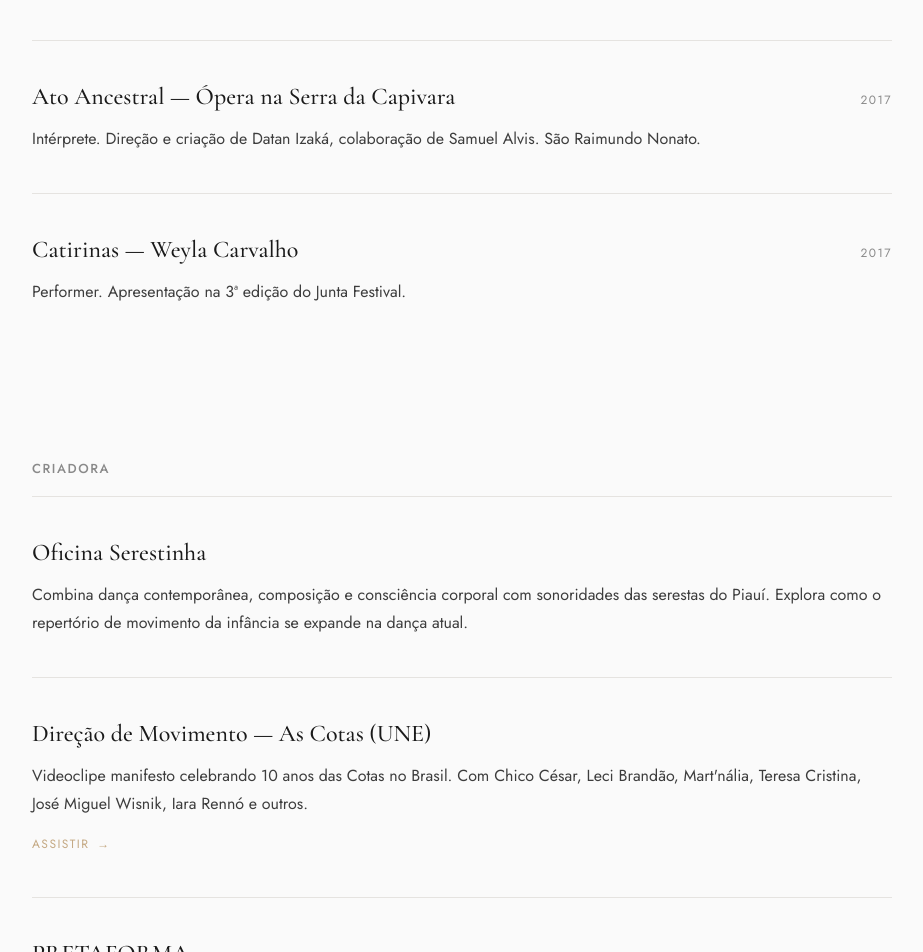
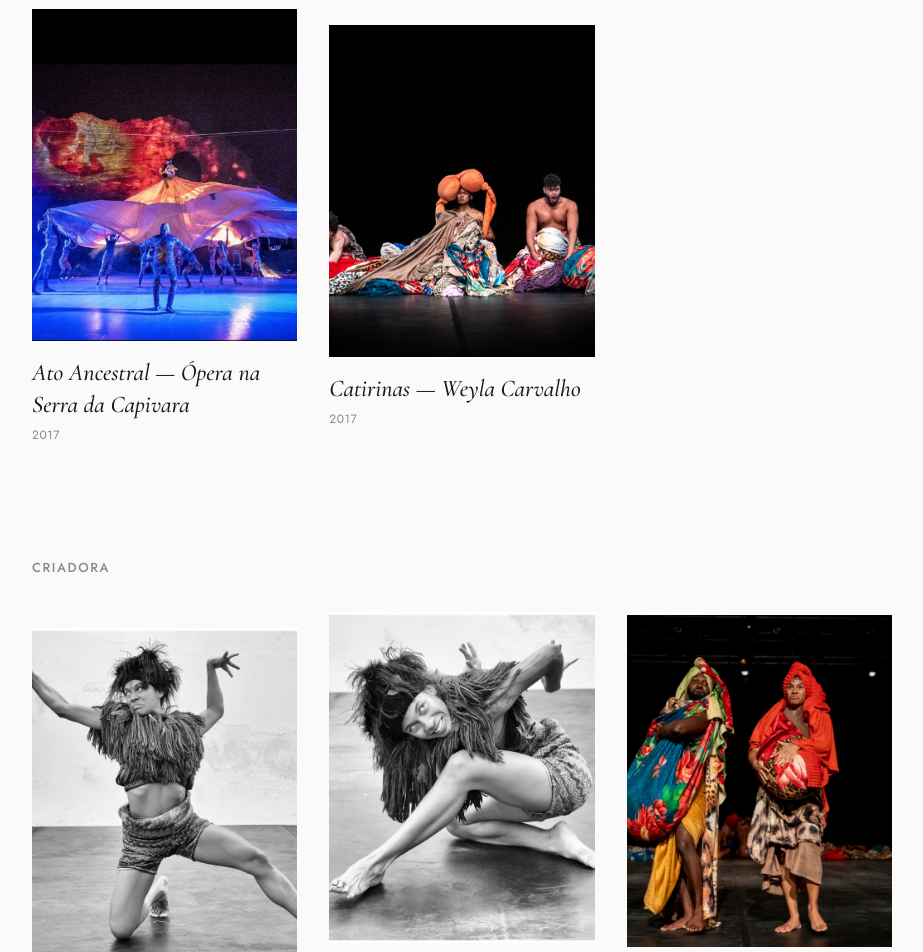
Before and after one commit to daline123/daline-portifolio1, a React (Vite) app: page /cena in a window 1280 px wide. Shown: the part 980-1932 px from the top of the page, without its empty margins (178-1101 px from the left). Built offline with nearby package versions, Linux system fonts and the light colour scheme.

Commit message:
feat: reformulate Cena page into a grid with a detail modal

```diff
--- a/src/pages/Cena.tsx
+++ b/src/pages/Cena.tsx
@@ -1,12 +1,14 @@
-import { motion } from 'framer-motion';
+import { useState } from 'react';
+import { motion, AnimatePresence } from 'framer-motion';
 import PageLayout from '../components/PageLayout';
-import WorkItem from '../components/WorkItem';
 
 interface Work {
   title: string;
   period?: string;
   description: string;
   href?: string;
+  cover: string;
+  images: string[];
 }
 
 const INTERPRETE: Work[] = [
@@ -15,29 +17,39 @@ const INTERPRETE: Work[] = [
     period: 'desde 2022',
     description:
       'Intérprete-criadora. Criou Borda (2025), dança Encantado e Fúria. Apresentações no Théâtre National de Chaillot (Paris), Sadler\'s Wells (Londres), Sydney Opera House, entre outros.',
+    cover: '/images/gallery/01.jpg',
+    images: ['/images/gallery/01.jpg', '/images/gallery/02.jpg'],
   },
   {
     title: 'True Rouge — Tunga / Inhotim',
     period: '2023',
     description:
       'Performer na instauração True Rouge do artista Tunga no Instituto Inhotim, evento Anoitecer Inhotim, com direção de Lia Rodrigues.',
+    cover: '/images/gallery/07.jpg',
+    images: ['/images/gallery/07.jpg', '/images/gallery/06.jpg'],
   },
   {
     title: 'ENTRE — Datan Izaká',
     period: '2016',
     description:
       'Intérprete-criadora. Apresentações no SESC Santo Amaro (SP) e no Festival Panorama (RJ).',
+    cover: '/images/gallery/04.jpg',
+    images: ['/images/gallery/04.jpg', '/images/gallery/03.jpg'],
   },
   {
     title: 'Ato Ancestral — Ópera na Serra da Capivara',
     period: '2017',
     description:
       'Intérprete. Direção e criação de Datan Izaká, colaboração de Samuel Alvis. São Raimundo Nonato.',
+    cover: '/images/gallery/08.jpg',
+    images: ['/images/gallery/08.jpg', '/images/gallery/09.jpg'],
   },
   {
     title: 'Catirinas — Weyla Carvalho',
     period: '2017',
     description: 'Performer. Apresentação na 3ª edição do Junta Festival.',
+    cover: '/images/gallery/05.jpg',
+    images: ['/images/gallery/05.jpg', '/images/gallery/10.jpg'],
   },
 ];
 
@@ -46,27 +58,37 @@ const CRIADORA: Work[] = [
     title: 'Oficina Serestinha',
     description:
       'Combina dança contemporânea, composição e consciência corporal com sonoridades das serestas do Piauí. Explora como o repertório de movimento da infância se expande na dança atual.',
+    cover: '/images/gallery/02.jpg',
+    images: ['/images/gallery/02.jpg', '/images/gallery/01.jpg'],
   },
   {
     title: 'Direção de Movimento — As Cotas (UNE)',
     description:
       'Videoclipe manifesto celebrando 10 anos das Cotas no Brasil. Com Chico César, Leci Brandão, Mart\'nália, Teresa Cristina, José Miguel Wisnik, Iara Rennó e outros.',
     href: 'https://www.youtube.com/watch?v=OBjDDV8S2qg',
+    cover: '/images/gallery/03.jpg',
+    images: ['/images/gallery/03.jpg', '/images/gallery/04.jpg'],
   },
   {
     title: 'PRETAFORMA',
     period: '2021',
     description:
       'Plataforma para artistas pretos e pretas, em parceria com Jacob Alves. Festival online com 46 artistas do Brasil e Moçambique. Contemplado pelo Prêmio Maria da Inglaterra / Lei Aldir Blanc Estadual Piauí.',
+    cover: '/images/gallery/06.jpg',
+    images: ['/images/gallery/06.jpg', '/images/gallery/05.jpg'],
   },
   {
     title: 'Mostra de Artes Cênicas — 11ª Bienal da UNE',
     description:
       'Coordenação da mostra com curadoria de Maria Marighella e Adriana Bittencourt. 8 mil estudantes participantes.',
+    cover: '/images/gallery/09.jpg',
+    images: ['/images/gallery/09.jpg', '/images/gallery/08.jpg'],
   },
 ];
 
 export default function Cena() {
+  const [selectedWork, setSelectedWork] = useState<Work | null>(null);
+
   return (
     <PageLayout label="Cena">
       <motion.h1
@@ -79,9 +101,15 @@ export default function Cena() {
         <span className="italic text-ink-accent">intérprete e criadora.</span>
       </motion.h1>
 
-      <Section label="Intérprete" works={INTERPRETE} />
+      <Section label="Intérprete" works={INTERPRETE} onSelect={setSelectedWork} />
       <div className="h-20 md:h-28" aria-hidden="true" />
-      <Section label="Criadora" works={CRIADORA} />
+      <Section label="Criadora" works={CRIADORA} onSelect={setSelectedWork} />
+
+      <AnimatePresence>
+        {selectedWork && (
+          <WorkModal work={selectedWork} onClose={() => setSelectedWork(null)} />
+        )}
+      </AnimatePresence>
     </PageLayout>
   );
 }
@@ -89,9 +117,10 @@ export default function Cena() {
 interface SectionProps {
   label: string;
   works: Work[];
+  onSelect: (work: Work) => void;
 }
 
-function Section({ label, works }: SectionProps) {
+function Section({ label, works, onSelect }: SectionProps) {
   return (
     <section>
       <motion.p
@@ -99,22 +128,119 @@ function Section({ label, works }: SectionProps) {
         whileInView={{ opacity: 1 }}
         viewport={{ once: true, margin: '-80px' }}
         transition={{ duration: 0.5 }}
-        className="label mb-4"
+        className="label mb-8"
       >
         {label}
       </motion.p>
-      <div className="border-t border-line-subtle">
+      <div className="grid grid-cols-1 md:grid-cols-2 lg:grid-cols-3 gap-8">
         {works.map((w, i) => (
-          <WorkItem
+          <WorkCard
             key={w.title}
+            work={w}
             index={i}
-            title={w.title}
-            period={w.period}
-            description={w.description}
-            href={w.href}
+            onClick={() => onSelect(w)}
           />
         ))}
       </div>
     </section>
   );
 }
+
+function WorkCard({ work, index, onClick }: { work: Work; index: number; onClick: () => void }) {
+  return (
+    <motion.button
+      initial={{ opacity: 0, y: 20 }}
+      whileInView={{ opacity: 1, y: 0 }}
+      viewport={{ once: true }}
+      transition={{ duration: 0.5, delay: index * 0.1 }}
+      onClick={onClick}
+      className="group text-left"
+    >
+      <div className="aspect-[4/5] overflow-hidden bg-bg-secondary mb-4 relative">
+        <img
+          src={work.cover}
+          alt={work.title}
+          className="w-full h-full object-cover transition-transform duration-700 group-hover:scale-105"
+        />
+        <div className="absolute inset-0 bg-black/0 group-hover:bg-black/5 transition-colors duration-300" />
+      </div>
+      <h3 className="font-display italic text-xl md:text-2xl text-ink-primary leading-tight">
+        {work.title}
+      </h3>
+      {work.period && (
+        <p className="text-[12px] uppercase tracking-wider text-ink-muted mt-1">
+          {work.period}
+        </p>
+      )}
+    </motion.button>
+  );
+}
+
+function WorkModal({ work, onClose }: { work: Work; onClose: () => void }) {
+  return (
+    <div className="fixed inset-0 z-[100] flex items-center justify-center p-6 md:p-12">
+      <motion.div
+        initial={{ opacity: 0 }}
+        animate={{ opacity: 1 }}
+        exit={{ opacity: 0 }}
+        onClick={onClose}
+        className="absolute inset-0 bg-bg-primary/95 backdrop-blur-md"
+      />
+
+      <motion.div
+        initial={{ opacity: 0, scale: 0.95, y: 20 }}
+        animate={{ opacity: 1, scale: 1, y: 0 }}
+        exit={{ opacity: 0, scale: 0.95, y: 20 }}
+        className="relative bg-bg-primary w-full max-w-5xl max-h-[90vh] overflow-y-auto overflow-x-hidden shadow-2xl border border-line-subtle"
+      >
+        <button
+          onClick={onClose}
+          className="absolute top-6 right-6 z-10 p-2 text-ink-primary hover:text-ink-accent transition-colors"
+          aria-label="Fechar"
+        >
+          <svg width="24" height="24" viewBox="0 0 24 24" fill="none" stroke="currentColor" strokeWidth="1.5">
+            <path d="M18 6L6 18M6 6l12 12" />
+          </svg>
+        </button>
+
+        <div className="grid grid-cols-1 md:grid-cols-2 gap-12 p-8 md:p-16">
+          <div className="space-y-8">
+            <div>
+              <p className="label mb-4">{work.period}</p>
+              <h2 className="font-display italic text-4xl md:text-5xl text-ink-primary leading-tight">
+                {work.title}
+              </h2>
+            </div>
+
+            <p className="text-ink-body text-lg leading-relaxed">
+              {work.description}
+            </p>
+
+            {work.href && (
+              <a
+                href={work.href}
+                target="_blank"
+                rel="noreferrer noopener"
+                className="inline-flex items-center gap-3 text-ink-accent hover:gap-4 transition-all uppercase text-sm tracking-widest font-medium"
+              >
+                Ver projeto online <span>→</span>
+              </a>
+            )}
+          </div>
+
+          <div className="space-y-6">
+            {work.images.map((img, i) => (
+              <div key={i} className="aspect-video md:aspect-[4/3] bg-bg-secondary">
+                <img
+                  src={img}
+                  alt={`${work.title} - ${i + 1}`}
+                  className="w-full h-full object-cover"
+                />
+              </div>
+            ))}
+          </div>
+        </div>
+      </motion.div>
+    </div>
+  );
+}
```
